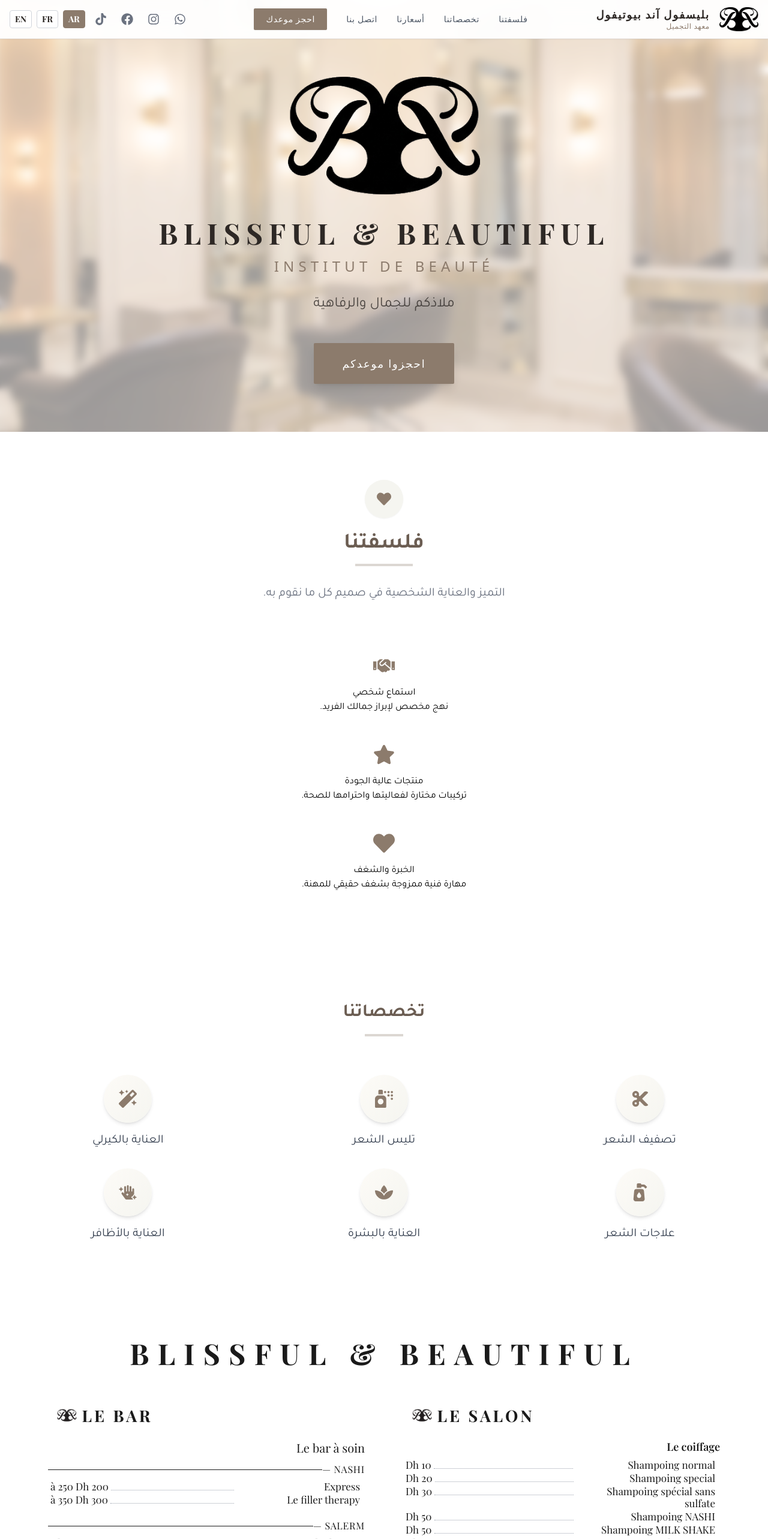
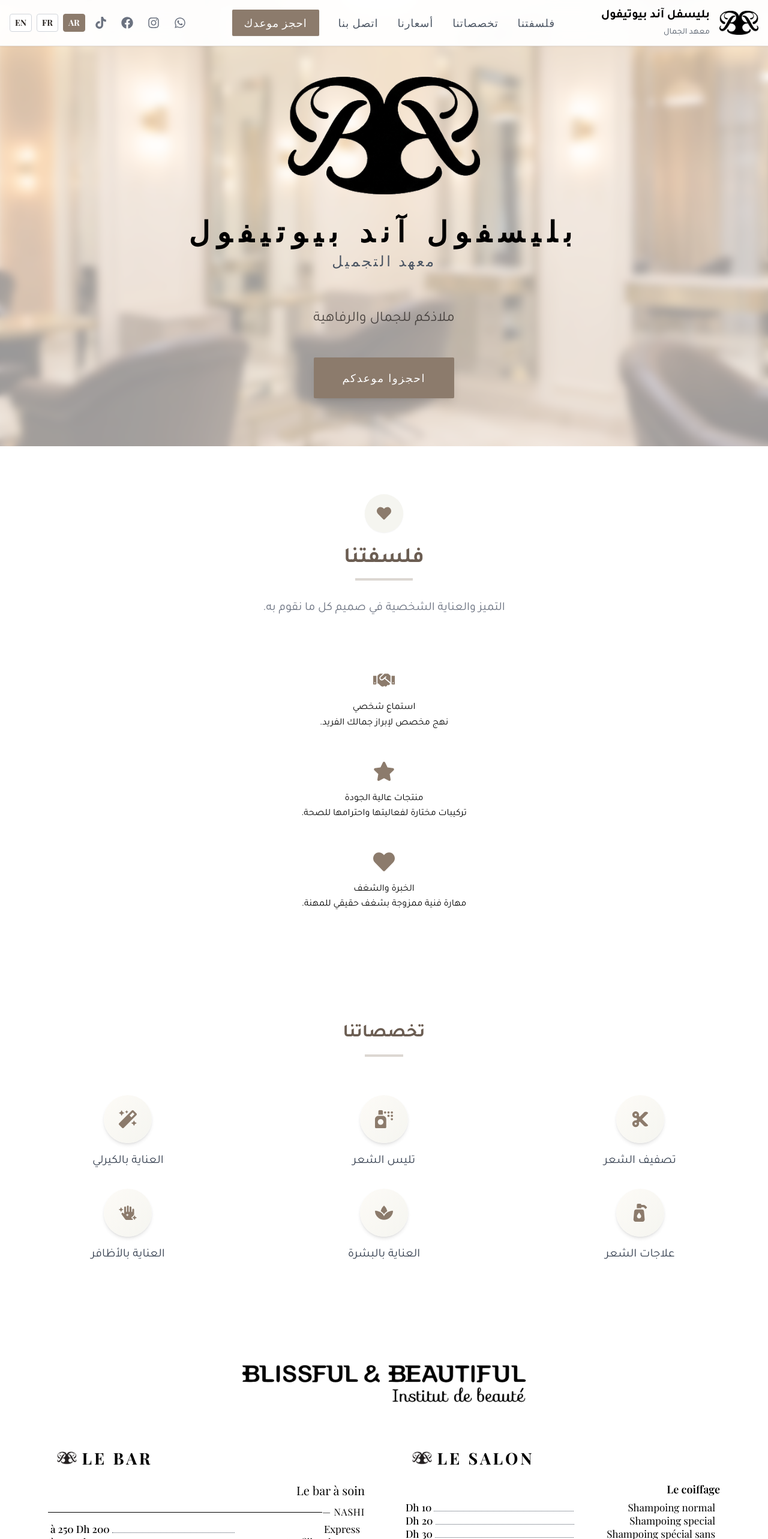
Before and after one commit to ilyas-lm/hairdresser-web, a React (Vite) app: page / in a window 1280 px wide. Shown: the top 2566 px of the page at 60% size. Built offline with nearby package versions, Linux system fonts and the light colour scheme.

Commit message:
Changed the logo font , made some changes to the navbar

```diff
--- a/src/components/Header.tsx
+++ b/src/components/Header.tsx
@@ -33,28 +33,40 @@
   return (
     <header className="fixed top-0 w-full bg-white/95 backdrop-blur-md shadow-sm border-b border-taupe/20 z-50 transition-all duration-300">
       <div className="container mx-auto px-4 py-3 flex items-center justify-between">
-
-        {/* Logo & Hamburger - SIMPLIFIED FIX */}
+        {/* Logo & Brand Text */}
         <div className="flex items-center gap-4 order-1">
+          {/* Symbol Logo */}
           <img
             src="/hero_symbol_black.png"
             alt="Logo"
             className="h-10 w-auto object-contain drop-shadow-sm"
           />
 
-          {/* Name & Subtitle next to logo */}
-          <div className={`hidden sm:flex flex-col font-serif ${isArabic ? 'text-right' : 'text-left'}`}>
-            <h1 className="text-lg font-bold uppercase tracking-widest text-charcoal leading-tight">
-              {lang === 'AR' ? content.heroTitleAr : lang === 'FR' ? content.heroTitleFr : content.heroTitleEn}
-            </h1>
-            <span className="block text-xs font-normal text-taupe uppercase tracking-wider">
-              {lang === 'AR' ? content.heroSubtitleAr : lang === 'FR' ? content.heroSubtitleFr : content.heroSubtitleEn}
-            </span>
+          {/* Brand Text - Image for EN/FR, Text for Arabic */}
+          <div className={`hidden sm:block ${isArabic ? 'text-right' : 'text-left'}`}>
+            {isArabic ? (
+              // Arabic text version
+              <div className="flex flex-col">
+                <span className="arabic-font text-xl font-bold text-black">
+                  بليسفل آند بيوتيفول
+                </span>
+                <span className="arabic-font text-sm text-gray-600 mt-1">
+                  معهد الجمال
+                </span>
+              </div>
+            ) : (
+              // English/French image version
+              <img
+                src="/b&b.png"
+                alt="BLISSFUL & BEAUTIFUL"
+                className="brand-text-black h-8 sm:h-10 md:h-11 w-auto object-contain filter brightness-0"
+              />
+            )}
           </div>
         </div>
 
         {/* Desktop Navigation */}
-        <nav className="hidden lg:flex items-center gap-8 text-sm font-medium tracking-wider uppercase text-gray-600 order-2">
+        <nav className={`hidden lg:flex items-center gap-8 font-medium tracking-wider uppercase text-gray-600 order-2 ${isArabic ? 'text-lg' : 'text-base'}`}> {/* Larger text for Arabic */}
           {navLinks.map((link) => (
             <a key={link.id} href={`#${link.id}`} className="hover:text-taupe transition duration-300">
               {link.label}
@@ -62,15 +74,15 @@
           ))}
           <a
             href="#locations"
-            className="btn-shimmer text-white bg-taupe px-5 py-2 hover:bg-taupe-dark transition duration-300 rounded-sm shadow-sm relative overflow-hidden"
+            className={`btn-shimmer text-white bg-taupe px-5 py-2 hover:bg-taupe-dark transition duration-300 rounded-sm shadow-sm relative overflow-hidden ${isArabic ? 'text-lg' : 'text-base'}`} // Added larger text for Arabic
           >
             <span className="relative z-10">{content.nav.book}</span>
           </a>
         </nav>
 
-        {/* Language, Social Links & Hamburger - UPDATED POSITIONING */}
+        {/* Language, Social Links & Hamburger */}
         <div className={`flex items-center gap-4 order-3 ${isArabic ? 'flex-row-reverse' : ''}`}>
-          {/* Hamburger Menu - MOVED HERE */}
+          {/* Hamburger Menu */}
           <button
             onClick={toggleMenu}
             className={`lg:hidden text-2xl text-taupe hover:text-taupe-dark transition focus:outline-none ${isArabic ? 'ml-4' : 'mr-4'}`}
@@ -115,7 +127,7 @@
         </div>
       </div>
 
-      {/* Mobile Menu - Keep as before */}
+      {/* Mobile Menu */}
       <AnimatePresence>
         {isMenuOpen && (
           <motion.div
@@ -134,7 +146,7 @@
                     key={l}
                     onClick={() => {
                       setLang(l);
-                      setIsMenuOpen(false); // close menu on selection
+                      setIsMenuOpen(false);
                     }}
                     className={`px-3 py-1 text-sm font-bold border rounded transition ${lang === l
                       ? 'bg-taupe text-white border-taupe'
@@ -157,7 +169,7 @@
                     const target = document.getElementById(link.id);
                     if (target) setTimeout(() => target.scrollIntoView({ behavior: 'smooth', block: 'start' }), 100);
                   }}
-                  className="text-lg font-medium tracking-wide text-charcoal hover:text-taupe transition duration-300 uppercase"
+                  className={`font-medium tracking-wide text-charcoal hover:text-taupe transition duration-300 uppercase ${isArabic ? 'text-xl arabic-font' : 'text-lg'}`} // Added larger text for Arabic
                 >
                   {link.label}
                 </a>
@@ -172,7 +184,7 @@
                   const target = document.getElementById('locations');
                   if (target) setTimeout(() => target.scrollIntoView({ behavior: 'smooth', block: 'start' }), 100);
                 }}
-                className="btn-shimmer text-white bg-taupe px-8 py-3 text-lg hover:bg-taupe-dark transition duration-300 rounded-sm shadow-sm relative overflow-hidden"
+                className={`btn-shimmer text-white bg-taupe px-8 py-3 hover:bg-taupe-dark transition duration-300 rounded-sm shadow-sm relative overflow-hidden ${isArabic ? 'text-xl' : 'text-lg'}`} // Added larger text for Arabic
               >
                 <span className="relative z-10">{content.nav.book}</span>
               </a>
--- a/src/components/Hero.tsx
+++ b/src/components/Hero.tsx
@@ -9,49 +9,61 @@
 const HeroSection: React.FC<HeroSectionProps> = ({ content }) => {
   const { scrollY } = useScroll();
   const yBg = useTransform(scrollY, [0, 500], [0, 250]);
+  const isArabic = content.lang === 'AR';
 
   return (
     <section id="home" className="relative pt-32 pb-20 text-center bg-cream-50 min-h-[90vh] flex flex-col justify-center overflow-hidden">
-
-      {/* 1. The Deep Background Image */}
+      {/* Background Image */}
       <motion.div
         className="absolute inset-0 z-0 bg-cover bg-center bg-no-repeat"
         style={{
           backgroundImage: 'url("/hero-bg.png")',
           y: yBg,
-          scale: 1.1 // Slightly zoomed for smoother parallax
+          scale: 1.1
         }}
       />
 
-      {/* 2. The Glass Overlay (This creates the "sitting on blurred picture" effect) */}
+      {/* Glass Overlay */}
       <div className="absolute inset-0 z-0 bg-white/60 backdrop-blur-[6px]" />
 
       <div className="container mx-auto px-4 flex flex-col items-center relative z-10">
-
         <motion.div
           className="mb-8 flex flex-col items-center"
           initial={{ opacity: 0, y: 20 }}
           animate={{ opacity: 1, y: 0 }}
           transition={{ duration: 1, ease: "easeOut" }}
         >
-          {/* 3. The Logo - Ensure this file is a transparent PNG */}
+          {/* Symbol Logo */}
           <img
             src="/hero_symbol_black.png"
             alt="Blissful & Beautiful Logo"
-            className="w-48 md:w-80 h-auto mx-auto object-contain mb-10 drop-shadow-sm"
+            className="black-filter w-48 md:w-80 h-auto mx-auto object-contain mb-10 drop-shadow-sm"
           />
 
-          <h1 className="text-3xl md:text-5xl font-bold uppercase tracking-[0.2em] text-charcoal leading-tight font-serif">
-            BLISSFUL & BEAUTIFUL
-          </h1>
-          <span className="block text-lg md:text-2xl font-normal text-taupe uppercase tracking-[0.3em] mt-4 font-sans">
-            Institut de beauté
-          </span>
+          {/* Brand Text - Dynamic based on language */}
+          {isArabic ? (
+            // Arabic text version
+            <div className="flex flex-col items-center mb-8">
+              <h1 className="exact-brand-font text-4xl md:text-5xl text-black mb-2">
+                {content.heroTitleAr || "بليسفول آند بيوتيفول"}
+              </h1>
+              <p className="exact-brand-subtitle text-xl md:text-2xl text-gray-600">
+                {content.heroSubtitleAr || "معهد التجميل"}
+              </p>
+            </div>
+          ) : (
+            // English/French image version
+            <img
+              src="/b&b.png"
+              alt="BLISSFUL & BEAUTIFUL Institut de beauté"
+              className="brand-text-black w-72 md:w-96 h-auto mx-auto object-contain mb-8 filter brightness-0"
+            />
+          )}
         </motion.div>
 
-        {/* ... rest of your subtitle and button code ... */}
+        {/* Hero Description */}
         <motion.p
-          className={`text-xl md:text-2xl mb-12 text-charcoal/80 max-w-2xl ${content.lang === 'AR' ? 'arabic-font' : 'tracking-wide'}`}
+          className={`text-xl md:text-2xl mb-12 text-charcoal/80 max-w-2xl ${isArabic ? 'arabic-font' : 'tracking-wide'}`}
           initial={{ opacity: 0 }}
           animate={{ opacity: 1 }}
           transition={{ duration: 0.8, delay: 0.5 }}
@@ -59,6 +71,7 @@
           {content.hero.subtitle}
         </motion.p>
 
+        {/* CTA Button */}
         <motion.a
           id="book"
           href={SOCIAL_LINKS.find(l => l.icon === 'whatsapp')?.link || '#'}
--- a/src/components/Pricing.tsx
+++ b/src/components/Pricing.tsx
@@ -19,9 +19,26 @@
           viewport={{ once: true }}
           transition={{ duration: 0.6 }}
         >
-          <h2 className={`text-3xl sm:text-4xl md:text-5xl font-bold font-serif text-[var(--menu-text)] mb-4 uppercase tracking-[0.3em]`}>
-            {content.pricing.title}
-          </h2>
+          {/* Main Title Image */}
+          <div className="flex justify-center items-center mb-8">
+            <img
+              src="/b&b.png"
+              alt="Blissful & Beautiful"
+              className="mx-auto max-w-full h-auto filter brightness-0"
+              style={{
+                maxWidth: '500px',
+                width: '100%',
+                height: 'auto'
+              }}
+            />
+          </div>
+
+          {/* Optional subtitle */}
+          {content.pricing.subtitle && (
+            <p className="text-lg font-serif text-black mt-4">
+              {content.pricing.subtitle}
+            </p>
+          )}
         </motion.div>
 
         <div className={`grid grid-cols-1 md:grid-cols-2 gap-16 ${isArabic ? 'rtl' : 'ltr'}`}>
@@ -34,7 +51,7 @@
                   alt=""
                   className={`h-6 w-auto opacity-100 ${isArabic ? 'ml-2' : 'mr-2'}`}
                 />
-                <h3 className="text-2xl md:text-[27px] font-bold font-serif text-[var(--menu-text)] uppercase tracking-[0.15em]">
+                <h3 className="text-2xl md:text-[27px] font-bold font-serif text-black uppercase tracking-[0.15em]">
                   {section.title}
                 </h3>
               </div>
@@ -46,7 +63,7 @@
                   <div key={sIdx} className="mb-6 last:mb-0">
                     {/* Level 2 Header (Category) */}
                     {showCategory && (
-                      <h4 className="text-lg md:text-[20px] font-normal font-serif text-[var(--menu-text)] mb-3 mt-5 first:mt-0">
+                      <h4 className="text-lg md:text-[20px] font-normal font-serif text-black mb-3 mt-5 first:mt-0">
                         {sub.category}
                       </h4>
                     )}
@@ -57,13 +74,13 @@
                         {/* If title ends with — or contains —, it's a brand name */}
                         {(sub.title.includes('—')) ? (
                           <div className="flex items-center mb-2 overflow-x-auto scrollbar-hide">
-                            <h5 className="text-sm md:text-[16px] font-normal font-serif text-[var(--menu-text)] uppercase tracking-wider whitespace-nowrap flex-shrink-0">
+                            <h5 className="text-sm md:text-[16px] font-normal font-serif text-black uppercase tracking-wider whitespace-nowrap flex-shrink-0">
                               {sub.title}
                             </h5>
-                            <div className="flex-1 border-b border-[var(--menu-text)] h-px min-w-[20px]"></div>
+                            <div className="flex-1 border-b border-black h-px min-w-[20px]"></div>
                           </div>
                         ) : (
-                          <h4 className="text-base md:text-[18px] font-semibold font-serif text-[var(--menu-text)] mb-2">
+                          <h4 className="text-base md:text-[18px] font-semibold font-serif text-black mb-2">
                             {sub.title}
                           </h4>
                         )}
@@ -75,7 +92,7 @@
                       {sub.items.map((item, iIndex) => (
                         <li
                           key={iIndex}
-                          className={`${item.isNote ? 'italic text-xs text-gray-500 leading-tight' : 'flex flex-col sm:flex-row sm:items-baseline leading-snug gap-1 sm:gap-0'}`}
+                          className={`${item.isNote ? 'italic text-xs text-gray-600 leading-tight' : 'flex flex-col sm:flex-row sm:items-baseline leading-snug gap-1 sm:gap-0'}`}
                         >
                           {item.isNote ? (
                             // Note items (italic, no price)
@@ -84,15 +101,15 @@
                             // Regular service items with improved mobile layout
                             <>
                               <div className="flex items-baseline w-full">
-                                <span className="font-serif text-sm sm:text-[17px] text-[var(--menu-text)] pr-2 flex-1 break-words min-w-0">
+                                <span className="font-serif text-sm sm:text-[17px] text-black pr-2 flex-1 break-words min-w-0">
                                   {item.name}
                                 </span>
 
                                 {item.price && (
                                   <>
                                     {/* Hide dotted line on mobile, show on larger screens */}
-                                    <span className="hidden sm:block flex-1 border-b border-dotted border-gray-400 mx-1 min-w-[20px]"></span>
-                                    <span className="font-serif text-sm sm:text-[17px] font-medium text-[var(--menu-text)] whitespace-nowrap flex-shrink-0 pl-1">
+                                    <span className="hidden sm:block flex-1 border-b border-dotted border-gray-600 mx-1 min-w-[20px]"></span>
+                                    <span className="font-serif text-sm sm:text-[17px] font-medium text-black whitespace-nowrap flex-shrink-0 pl-1">
                                       {item.price}
                                     </span>
                                   </>
@@ -102,8 +119,8 @@
                               {/* For mobile: price on new line */}
                               {item.price && (
                                 <div className="sm:hidden flex items-center mt-1">
-                                  <span className="flex-1 border-b border-dotted border-gray-400"></span>
-                                  <span className="font-serif text-sm font-medium text-[var(--menu-text)] whitespace-nowrap pl-2 flex-shrink-0">
+                                  <span className="flex-1 border-b border-dotted border-gray-600"></span>
+                                  <span className="font-serif text-sm font-medium text-black whitespace-nowrap pl-2 flex-shrink-0">
                                     {item.price}
                                   </span>
                                 </div>
--- a/src/data.ts
+++ b/src/data.ts
@@ -37,6 +37,12 @@
 
 interface Translation {
   lang: 'FR' | 'AR' | 'EN ';
+  heroTitleFr?: string;
+  heroSubtitleFr?: string;
+  heroTitleEn?: string;
+  heroSubtitleEn?: string;
+  heroTitleAr?: string;
+  heroSubtitleAr?: string;
   nav: {
     home: string;
     philosophy: string;
--- a/src/index.css
+++ b/src/index.css
@@ -1,4 +1,4 @@
-@import url("https://fonts.googleapis.com/css2?family=Tajawal:wght@200;400;700&family=Playfair+Display:wght@400;600;700&display=swap");
+@import url("https://fonts.googleapis.com/css2?family=Playfair+Display:wght@400;500;600;700;800;900&family=Tajawal:wght@200;400;700&display=swap");
 
 @tailwind base;
 @tailwind components;
@@ -20,7 +20,7 @@
   }
 
   body {
-    font-family: "Playfair Display", serif;
+    font-family: "Cormorant Garamond", serif;
   }
 
   .arabic-font {
@@ -51,10 +51,79 @@
     left: 100%;
   }
 
+  /* For better Arabic text rendering */
+  .arabic-font {
+    font-family: 'Tajawal', 'Arial', sans-serif;
+    line-height: 1.6;
+  }
+
+  /* For better word breaking in addresses */
+  .break-words {
+    overflow-wrap: break-word;
+    word-wrap: break-word;
+    word-break: break-word;
+  }
+
+
+
+  /* Add these classes to your index.css */
+
+  /* Exact font from your image - Cinzel */
+  .exact-brand-font {
+    font-family: 'Cinzel', serif;
+    font-weight: 600;
+    /* Semi-bold for "BLISSFUL & BEAUTIFUL" */
+    letter-spacing: 0.25em;
+    /* Tight letter spacing */
+    text-transform: uppercase;
+  }
+
+  .exact-brand-subtitle {
+    font-family: 'Cinzel', serif;
+    font-weight: 400;
+    /* Regular weight for subtitle */
+    letter-spacing: 0.15em;
+    /* Slightly looser spacing */
+    text-transform: uppercase;
+  }
+
+  /* Optional: If you want even closer match */
+  .exact-cinzel-bold {
+    font-family: 'Cinzel', serif;
+    font-weight: 700;
+    /* Try 700 for bolder look */
+    letter-spacing: 0.2em;
+    text-transform: uppercase;
+  }
+
+  .black-filter {
+    filter: brightness(0) saturate(100%);
+  }
+
+  /* Or for charcoal color */
+  .charcoal-filter {
+    filter: brightness(0) saturate(100%) opacity(0.9);
+  }
+
+  .brand-text-black {
+    filter: brightness(0) saturate(100%);
+  }
+
+  /* Optional: For a charcoal color instead of pure black */
+  .brand-text-charcoal {
+    filter: brightness(0) saturate(100%) opacity(0.9);
+  }
+
+
   :root {
     --menu-bg: #ffffff;
-    --menu-text: #1a1a1a;
+    --menu-text: #000000;
     --menu-accent: #333333;
     --menu-line: #e5e5e5;
   }
+
+  /* Temporary fix - add this to index.css */
+  #pricing * {
+    color: #000000 !important;
+  }
 }
--- a/tailwind.config.js
+++ b/tailwind.config.js
@@ -16,11 +16,9 @@
         },
         charcoal: '#2D2825',
       },
-      // You can define custom fonts here if you don't use the CSS import method
       fontFamily: {
-        'sans': ['ui-sans-serif', 'system-ui', /* default fallback */],
-        // Example if using Playfair Display for default and Tajawal for Arabic:
-        'serif': ['Playfair Display', 'serif'],
+        'sans': ['ui-sans-serif', 'system-ui'],
+        'serif': ['Playfair Display', 'serif'], // Keep as Playfair Display
         'arabic-font': ['Tajawal', 'sans-serif'],
       },
       animation: {
@@ -31,7 +29,6 @@
           '100%': { transform: 'translateX(100%)' },
         },
       },
-      // You can adjust colors, spacing, etc., here.
     },
   },
   plugins: [],
```
Also changed, not shown: src/components/Footer.tsx (+32 -17 lines), public/b&b.png (added).
